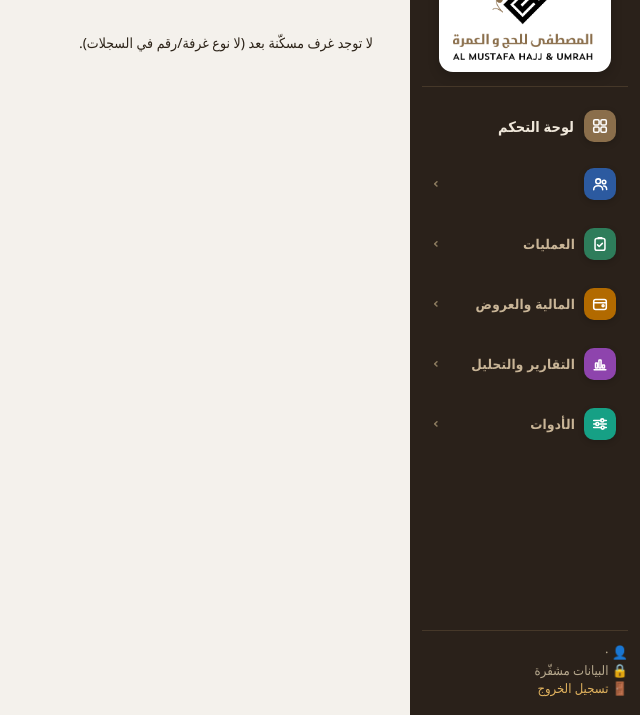
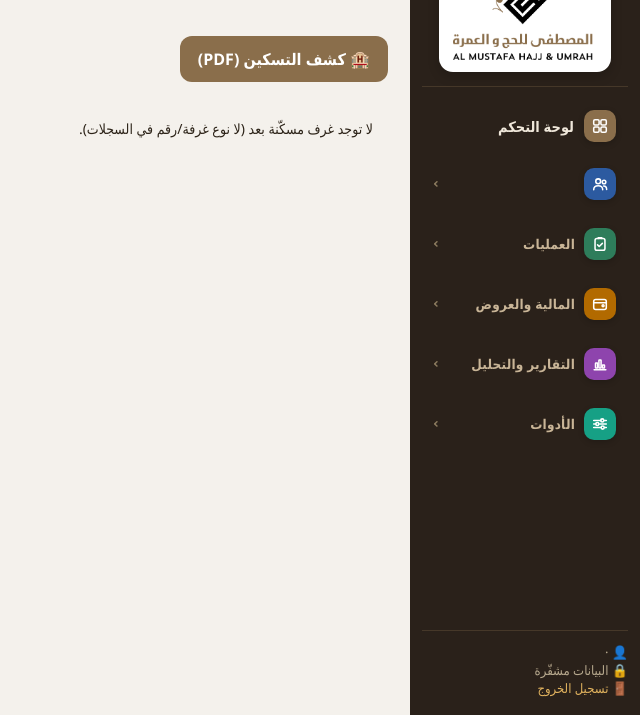
Before and after one commit to almustafahajj/almustafa-hajj, a Flask app: template webapp/templates/occupancy.html in a window 1280 px wide. Shown: the part 85-800 px from the top of the page, without its empty margins (640-1280 px from the left). Run offline with Flask 3, Linux system fonts and the light colour scheme; the template is opened without the code that fills it, so the values that code supplies are empty.

Commit message:
الويب: كشف تسكين الغرف (PDF) — كل غرفة وسكّانها مجموعين، زر في صفحة إشغال الغرف

```diff
--- a/webapp/server.py
+++ b/webapp/server.py
@@ -1965,6 +1965,19 @@ def occupancy():
                            summary=summary, **_ctx())
 
 
+@app.get("/occupancy/rooming.pdf")
+def rooming_pdf():
+    """كشف التسكين (PDF): كل غرفة وسكّانها مجموعين ككتلة — جاهز للطباعة."""
+    if _sess() is None:
+        return redirect(url_for("login"))
+    from hajj_app import pdf_io
+    records = _load_records()
+    title = f"كشف تسكين {_noun()} — موسم {_season()}{_season_suffix()}"
+    return _pdf_response(
+        lambda p: pdf_io.export_pdf(records, p, title=title, group_by_room=True),
+        "rooming.pdf")
+
+
 # ==================== مخيمات منى وعرفة =====================================
 # خرائط ASCII للمخيمات — نتفادى العربية في مسار الرابط (بعض خوادم WSGI تخنقها)
 _CAMP_SLUGS = {"mina": "منى", "arafat": "عرفة"}
--- a/webapp/templates/occupancy.html
+++ b/webapp/templates/occupancy.html
@@ -5,6 +5,9 @@
   غرف: {{ summary.rooms }} · مكتملة: {{ summary.full }} · متجاوِزة: {{ summary.over }}
   · أسرّة شاغرة: {{ summary.free }} · بلا غرفة: {{ summary.unplaced }}</div>{% endblock %}
 {% block content %}
+<div class="formbar" style="margin-bottom:12px">
+  <a class="btn primary" target="_blank" href="{{ url_for('rooming_pdf') }}">🏨 كشف التسكين (PDF)</a>
+</div>
 {% if not rows %}
 <div class="acc-msg">لا توجد غرف مسكّنة بعد (لا نوع غرفة/رقم في السجلات).</div>
 {% else %}
```
